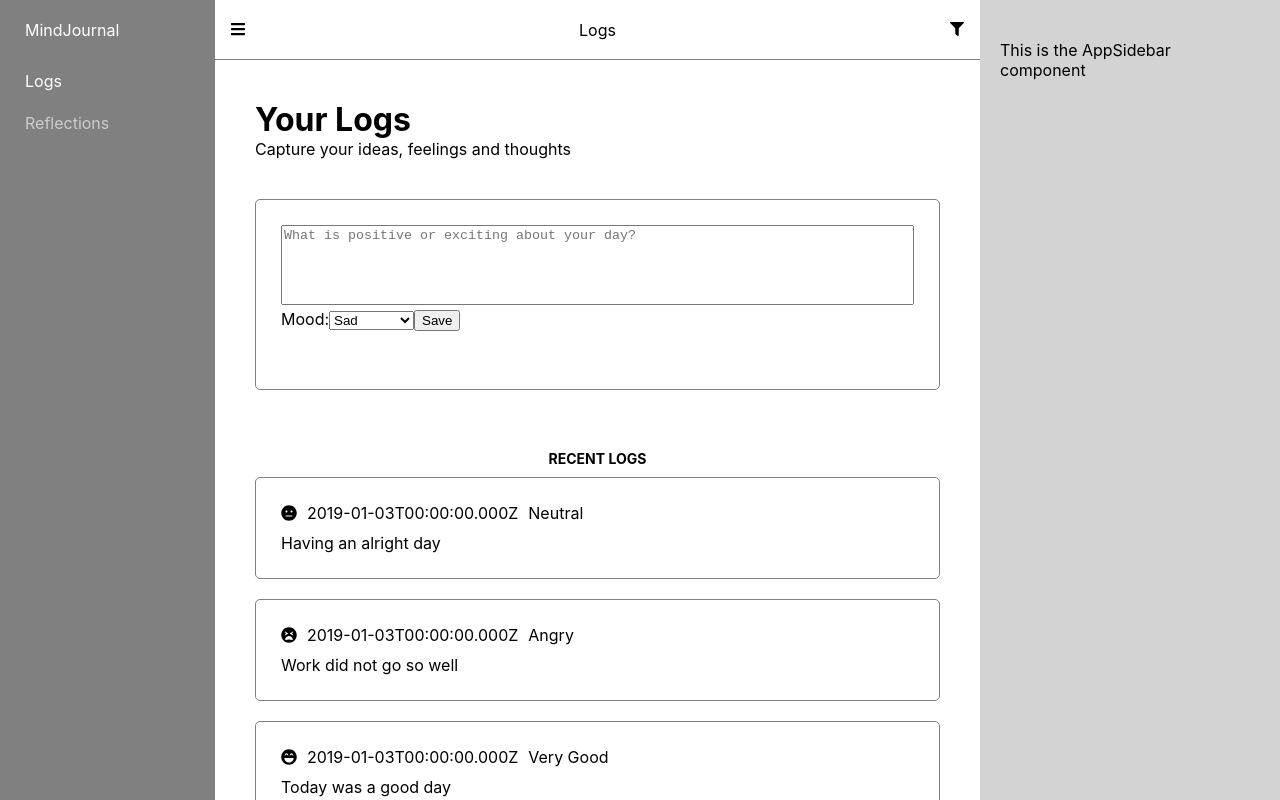
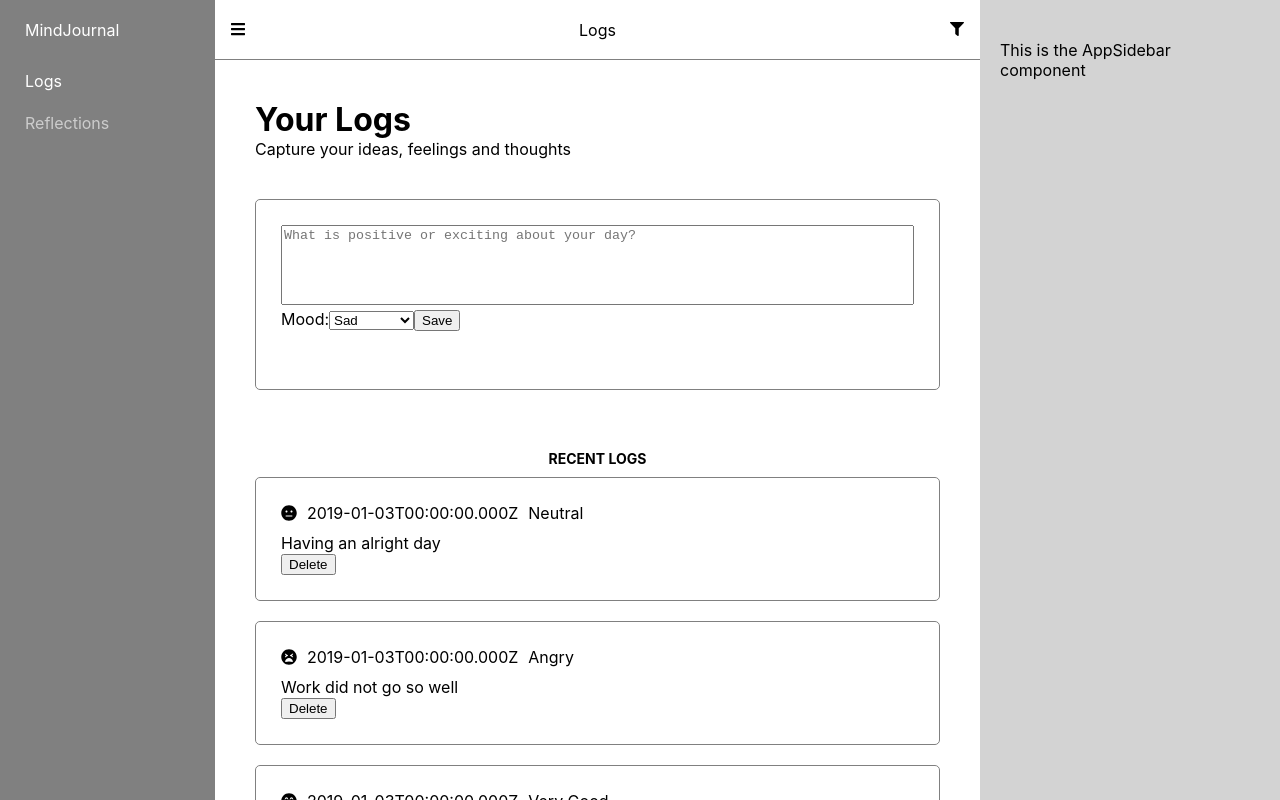
Before and after one commit to baf62495/mindjournal-client, a React (Create React App) app: page /logs in a window 1280 px wide. Built offline with nearby package versions, Linux system fonts and the light colour scheme.

Commit message:
added static json data delete functionality

```diff
--- a/src/components/LogItem.js
+++ b/src/components/LogItem.js
@@ -27,6 +27,7 @@ export default function LogItem(props) {
                 </ul>
             </header>
             <p>{props.content}</p>
+            <button title='delete' onClick={e => props.deleteLog(e, props.id)}>Delete</button>
         </div>
     )
 }
--- a/src/components/LogsList.js
+++ b/src/components/LogsList.js
@@ -4,7 +4,7 @@ import LogItem from './LogItem';
 export default class LogsList extends React.Component {
     render() {
         const list = this.props.logs
-            .map((log, key) => <LogItem {...log} key={key} />);
+            .map((log, key) => <LogItem {...log} key={key} deleteLog={this.props.deleteLog} />);
         return (
             <div className='mj-card-list'>
                 <div className='mj-card-list-title'>Recent Logs</div>
--- a/src/components/LogsMainPage.js
+++ b/src/components/LogsMainPage.js
@@ -32,6 +32,14 @@ export default class LogsMainPage extends React.Component {
         })
     }
 
+    deleteLog = (e, id) => {
+        e.preventDefault()
+
+        let logs = this.state.logs.filter(log => log.id !== id)
+        console.log('DELETE', logs)
+        this.setState({ logs })
+    }
+
     render() {
         return (
             <>
@@ -47,7 +55,7 @@ export default class LogsMainPage extends React.Component {
                                 <p className='description'>Capture your ideas, feelings and thoughts</p>
                             </header>
                             <LogsForm createLog={this.createLog} />
-                            <LogsList logs={this.state.logs} />
+                            <LogsList logs={this.state.logs} deleteLog={this.deleteLog} />
                         </div>
                     </div>
                 </div>
```
